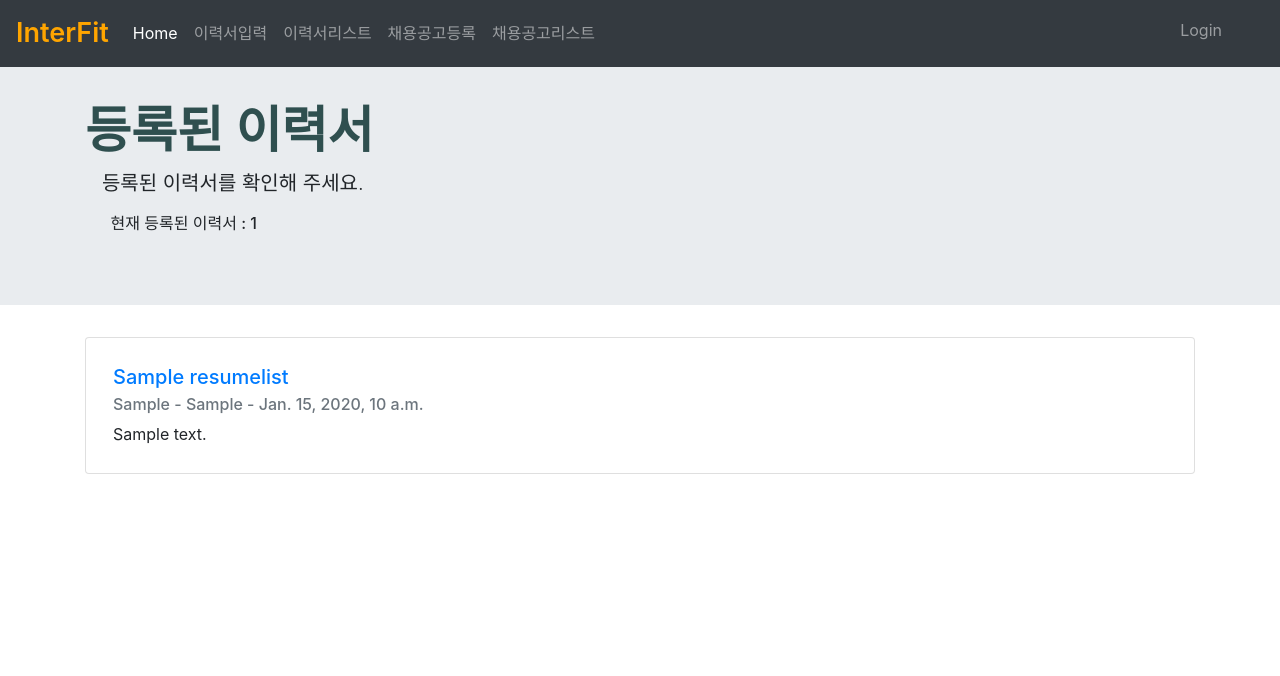
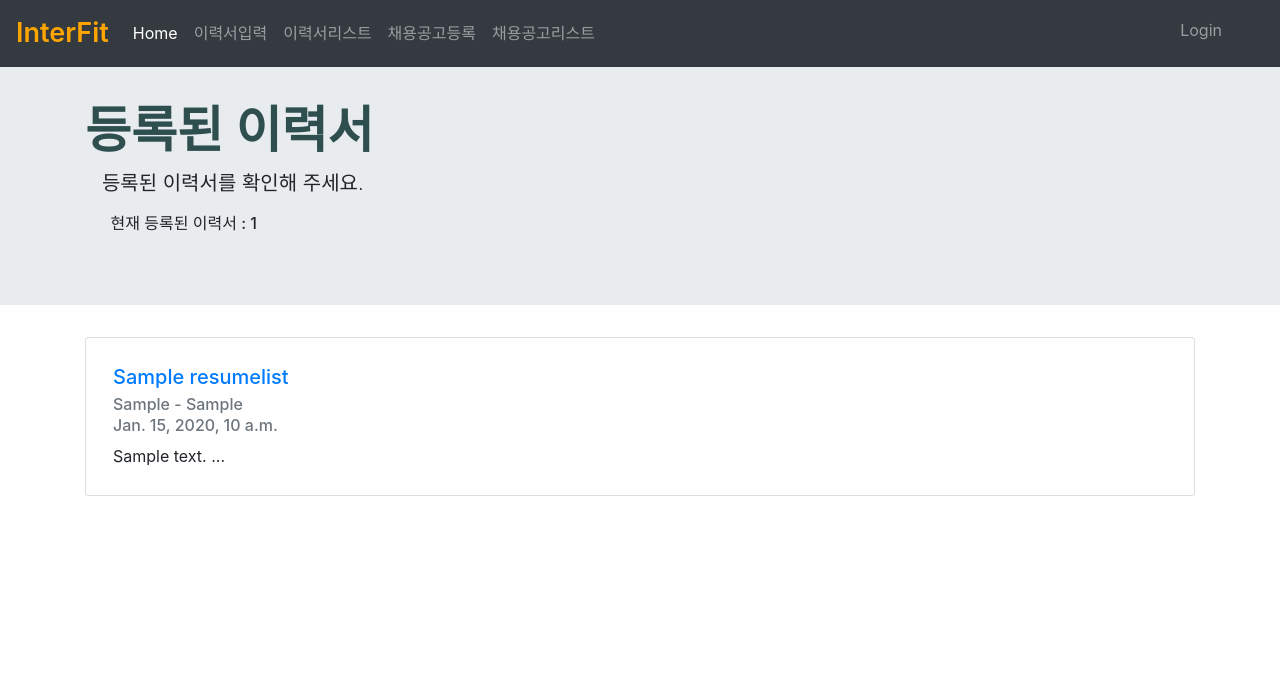
Before and after one commit to seungyuns/interfit_ALPHA, a Django app: page /resume_list/ in a window 1280 px wide. Shown: the top 676 px of the page. Run offline with Django 3.2, Linux system fonts and the light colour scheme; tables that the repository leaves empty hold one stand-in row (values such as "Sample post"); some libraries are stand-ins or nearby versions.

Commit message:
maxsize plus

```diff
--- a/interfitproject/settings.py
+++ b/interfitproject/settings.py
@@ -6,7 +6,6 @@ BASE_DIR = os.path.dirname(os.path.dirname(os.path.abspath(__file__)))
 
 
 SECRET_KEY =os.environ['SECRET_KEY']
-
 
 # SECURITY WARNING: don't run with debug turned on in production!
 
--- a/resumeapp/templates/resume_input.html
+++ b/resumeapp/templates/resume_input.html
@@ -126,7 +126,7 @@
                     </select>
                     <br>
                     총 경력 :
-                    <input name="work_year" size="10" type="number" min='0' max='100' style="margin-left: 30px; margin-top: 10px; width:100px; " value="">
+                    <input name="work_year" size="10" type="number" min='0' max='1000' style="margin-left: 30px; margin-top: 10px; width:100px; " value="">
                     <br>
                     희망연봉 :
                     <input name="salary" size="10" type="number" min='0' style="margin-left: 18px; margin-top: 10px; width:100px; " value="">(만원)
--- a/resumeapp/templates/resume_list.html
+++ b/resumeapp/templates/resume_list.html
@@ -16,8 +16,9 @@
         <div class="card" style="padding:7px" >
             <div class="card-body">
             <a href="{% url 'resume_detail' resumelist.id %}"> <h5 class="card-title">{{resumelist.resume_name}}</h5></a>
-            <h6 class="card-subtitle mb-2 text-muted">{{resumelist.work_year}} - {{resumelist.born_year}} - {{resumelist.pub_date}}</h6>
-            <p class="card-text">{{resumelist.summary}}</p>
+            <h6 class="card-subtitle mb-2 text-muted"> {{resumelist.born_year}} - {{resumelist.sex}}</h6>
+            <h6 class="card-subtitle mb-2 text-muted">{{resumelist.pub_date}}</h6>
+            <p class="card-text">{{resumelist.summary}} ... </p>
             </div>
         </div>
     </div>
```
